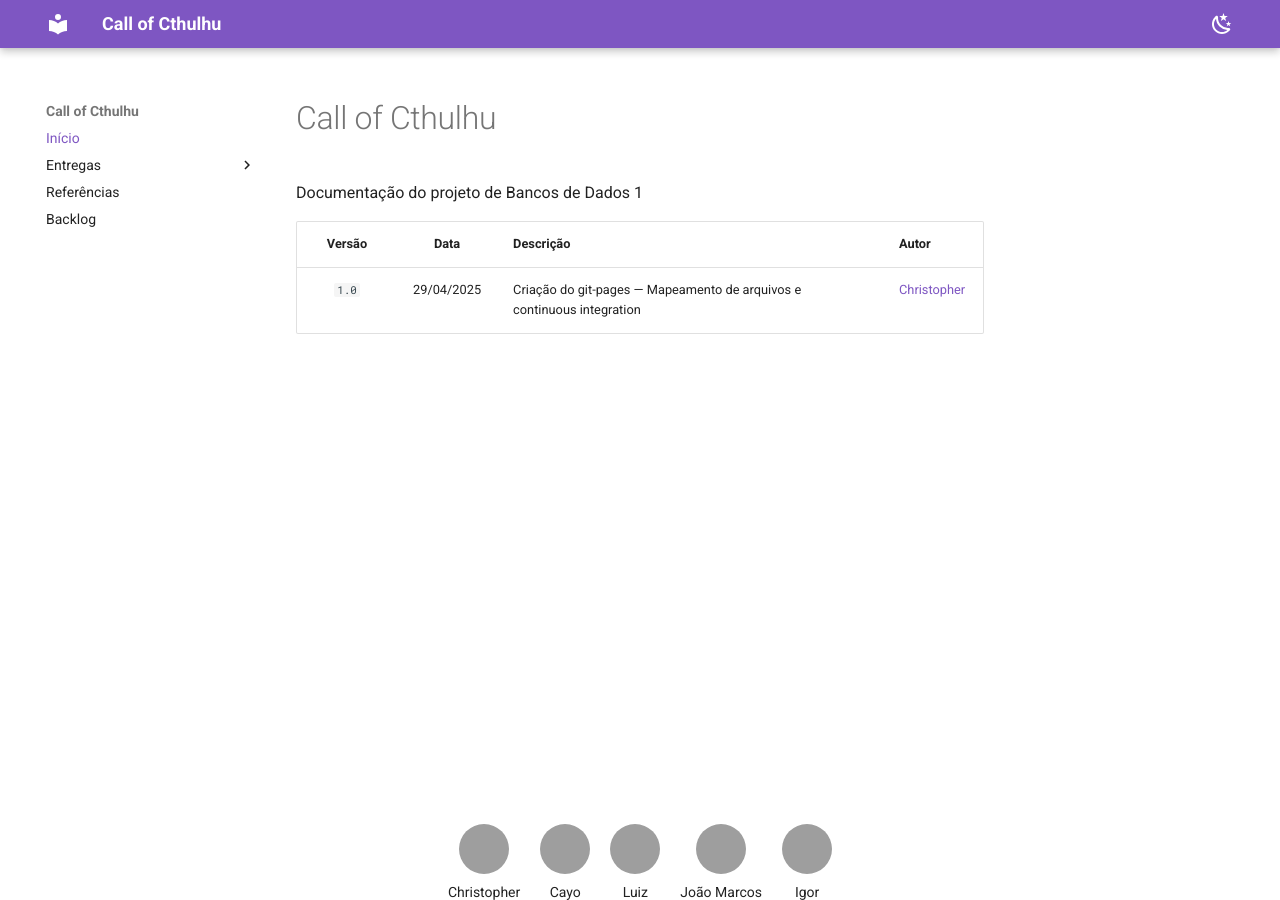
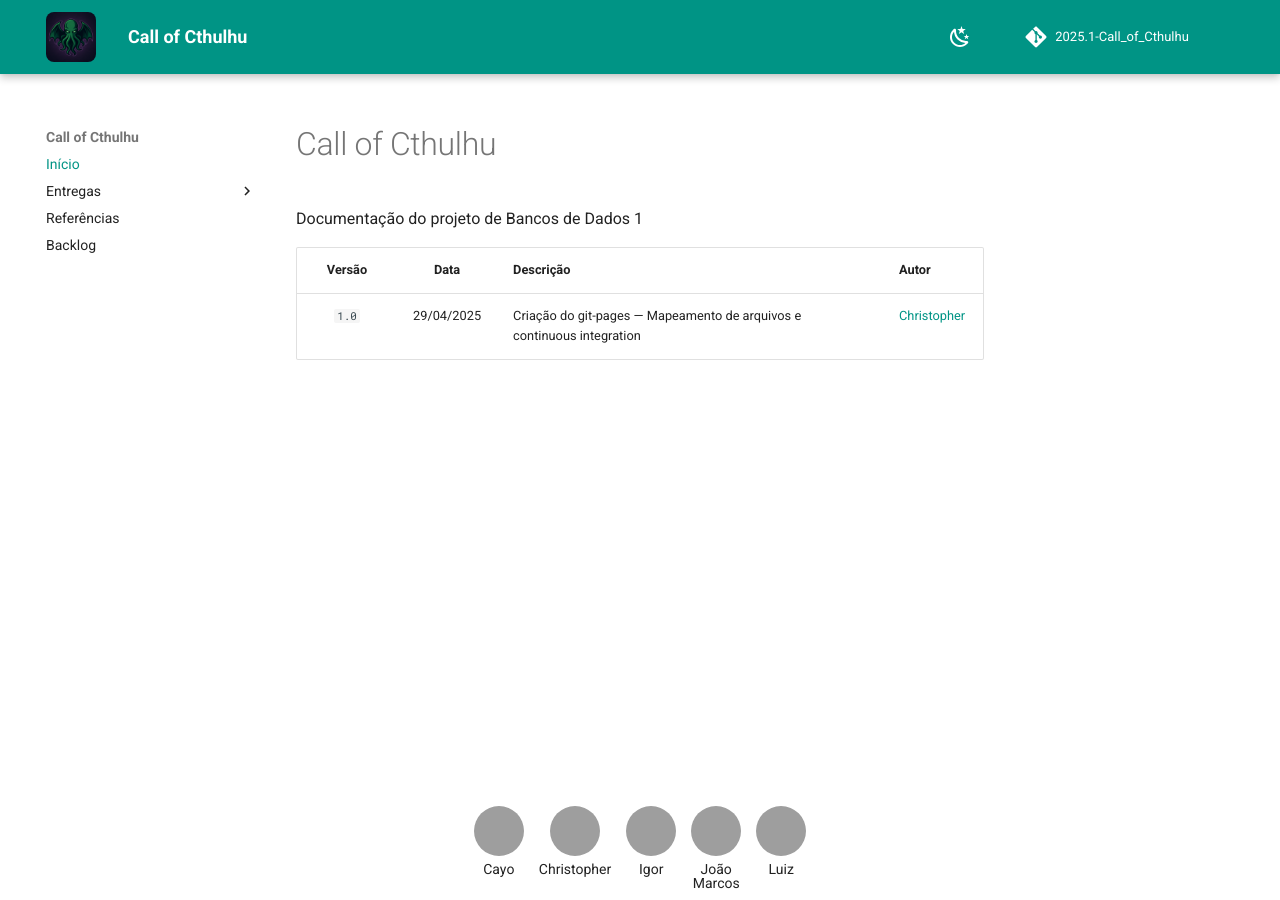
Before and after one commit to SBD1/2025.1-CallOfCthulhu, an MkDocs documentation site: the page built from docs/index.md, in a window 1280 px wide, cut to the strip 0-900 px from the top of the page. Built offline with MkDocs 1.6.1 and Material for MkDocs 9.7.7, drawn with Linux system fonts in a browser that asks for light colours; comment, search, counter and statistics services are not loaded; grey boxes are pictures that could not be loaded.

Commit message:
:lipstick: Adcionando um css e modificando o site

```diff
--- /dev/null
+++ b/docs/extra.css
@@ -0,0 +1,25 @@
+/* Deixa imagens com cantos arredondados */
+img {
+  border-radius: 8px;
+}
+
+/* Botões de código mais bonitos */
+.md-typeset .highlight > pre {
+  border-radius: 8px;
+}
+
+/* Deixa tabelas mais suaves */
+.md-typeset table {
+  border-radius: 8px;
+  overflow: hidden;
+}
+
+/* Fonte do texto um pouco maior */
+body {
+  font-size: 17px;
+}
+
+.md-header__button.md-logo img {
+    width: 50px !important;  /* Ajuste o valor conforme necessário */
+    height: auto !important;
+}
--- a/mkdocs.yml
+++ b/mkdocs.yml
@@ -1,6 +1,7 @@
 site_name: Call of Cthulhu
 site_description: Documentação de desenvolvimento do Projeto Call of Cthulhu da Disciplina Bancos de Dados da Universidade de Brasília
 repo_name: "2025.1-Call_of_Cthulhu"
+repo_url: https://github.com/SBD1/2025.1-CallOfCthulhu
 
 nav:
   - Início: index.md
@@ -16,8 +17,8 @@ theme:
   name: material
   language: pt-BR
   custom_dir: overrides
-  logo:
-  favicon:
+  logo: assets/logo.png  # Adiciona o logo
+  favicon: assets/favicon.ico  # Adiciona o favicon
   features:
     - content.code.annotate
     - content.tabs.link
@@ -29,15 +30,15 @@ theme:
 # Paleta
   palette:
     - scheme: default
-      primary: "deep purple"
-      accent: "deep purple"
+      primary: teal
+      accent: light green
       toggle:
         icon: material/weather-night
         name: Switch to dark mode
 
     - scheme: slate
-      primary: "deep purple"
-      accent: "deep purple"
+      primary: teal
+      accent: light green
       toggle:
         icon: material/weather-sunny
         name: Switch to light mode
@@ -58,3 +59,7 @@ plugins:
        zoomable: true
        draggable: true
        caption_position: bottom
+
+# Extra CSS
+extra_css:
+  - extra.css  # Arquivo CSS customizado
--- a/overrides/partials/footer.html
+++ b/overrides/partials/footer.html
@@ -1,22 +1,52 @@
-<div style="display: flex; gap: 20px; justify-content: center; align-items: center; flex-wrap: wrap; margin-top: 2rem;">
-  <a href="https://github.com/wChrstphr" target="_blank" title="Christopher Paraizo" style="text-align: center; text-decoration: none;">
-    <img src="https://github.com/wChrstphr.png" alt="Christopher Paraizo" width="50" height="50" style="border-radius: 50%; display: block; margin: 0 auto;">
-    <span style="display: block; margin-top: 0.5rem; font-size: 0.7rem; color: var(--md-default-fg-color)">Christopher</span>
+<div style="display: flex; justify-content: center; gap: 15px; flex-wrap: wrap; margin: 2rem auto 0; max-width: 800px; padding: 10px; text-align: center;">
+  <!-- Cayo -->
+  <a href="https://github.com/Cayoalencar" target="_blank" title="Cayo Alencar"
+     style="text-decoration: none; flex: 1 0 auto; max-width: 80px;">
+    <img src="https://github.com/Cayoalencar.png" alt="Cayo"
+         style="width: 50px; height: 50px; border-radius: 50%; display: block; margin: 0 auto;">
+    <span style="display: block; margin-top: 0.3rem; font-size: 0.7rem; line-height: 1.1; color: var(--md-default-fg-color)">
+      Cayo
+    </span>
   </a>
-  <a href="https://github.com/Cayoalencar" target="_blank" title="Cayo Alencar" style="text-align: center; text-decoration: none;">
-      <img src="https://github.com/Cayoalencar.png" alt="Cayo Alencar" width="50" height="50" style="border-radius: 50%; display: block; margin: 0 auto;">
-      <span style="display: block; margin-top: 0.5rem; font-size: 0.7rem; color: var(--md-default-fg-color)">Cayo</span>
-    </a>
-    <a href="https://github.com/luizfaria1989" target="_blank" title="Luiz Faria" style="text-align: center; text-decoration: none;">
-    <img src="https://github.com/luizfaria1989.png" alt="Luiz Faria" width="50" height="50" style="border-radius: 50%; display: block; margin: 0 auto;">
-    <span style="display: block; margin-top: 0.5rem; font-size: 0.7rem; color: var(--md-default-fg-color)">Luiz</span>
+
+  <!-- Christopher -->
+  <a href="https://github.com/wChrstphr" target="_blank" title="Christopher Paraizo"
+     style="text-decoration: none; flex: 1 0 auto; max-width: 80px;">
+    <img src="https://github.com/wChrstphr.png" alt="Christopher"
+         style="width: 50px; height: 50px; border-radius: 50%; display: block; margin: 0 auto;">
+    <span style="display: block; margin-top: 0.3rem; font-size: 0.7rem; line-height: 1.1; color: var(--md-default-fg-color)">
+      Christopher
+    </span>
   </a>
-  <a href="https://github.com/JJOAOMARCOSS" target="_blank" title="João Marcos" style="text-align: center; text-decoration: none;">
-    <img src="https://github.com/JJOAOMARCOSS.png" alt="João Marcos" width="50" height="50" style="border-radius: 50%; display: block; margin: 0 auto;">
-    <span style="display: block; margin-top: 0.5rem; font-size: 0.7rem; color: var(--md-default-fg-color)">João Marcos</span>
+
+  <!-- Igor -->
+  <a href="https://github.com/igorvdaniel" target="_blank" title="Igor Daniel"
+     style="text-decoration: none; flex: 1 0 auto; max-width: 80px;">
+    <img src="https://github.com/igorvdaniel.png" alt="Igor"
+         style="width: 50px; height: 50px; border-radius: 50%; display: block; margin: 0 auto;">
+    <span style="display: block; margin-top: 0.3rem; font-size: 0.7rem; line-height: 1.1; color: var(--md-default-fg-color)">
+      Igor
+    </span>
   </a>
-  <a href="https://github.com/igorvdaniel" target="_blank" title="Igor Daniel" style="text-align: center; text-decoration: none;">
-    <img src="https://github.com/igorvdaniel.png" alt="Igor Daniel" width="50" height="50" style="border-radius: 50%; display: block; margin: 0 auto;">
-    <span style="display: block; margin-top: 0.5rem; font-size: 0.7rem; color: var(--md-default-fg-color)">Igor</span>
+
+  <!-- João Marcos -->
+  <a href="https://github.com/JJOAOMARCOSS" target="_blank" title="João Marcos"
+     style="text-decoration: none; flex: 1 0 auto; max-width: 80px;">
+    <img src="https://github.com/JJOAOMARCOSS.png" alt="João Marcos"
+         style="width: 50px; height: 50px; border-radius: 50%; display: block; margin: 0 auto;">
+    <div style="margin-top: 0.3rem; font-size: 0.7rem; line-height: 1; color: var(--md-default-fg-color);">
+      <span style="display: block">João</span>
+      <span style="display: block">Marcos</span>
+    </div>
+  </a>
+
+  <!-- Luiz -->
+  <a href="https://github.com/luizfaria1989" target="_blank" title="Luiz Faria"
+     style="text-decoration: none; flex: 1 0 auto; max-width: 80px;">
+    <img src="https://github.com/luizfaria1989.png" alt="Luiz"
+         style="width: 50px; height: 50px; border-radius: 50%; display: block; margin: 0 auto;">
+    <span style="display: block; margin-top: 0.3rem; font-size: 0.7rem; line-height: 1.1; color: var(--md-default-fg-color)">
+      Luiz
+    </span>
   </a>
 </div>
```
Also changed, not shown: docs/assets/favicon.ico (added), docs/assets/logo.png (added).
